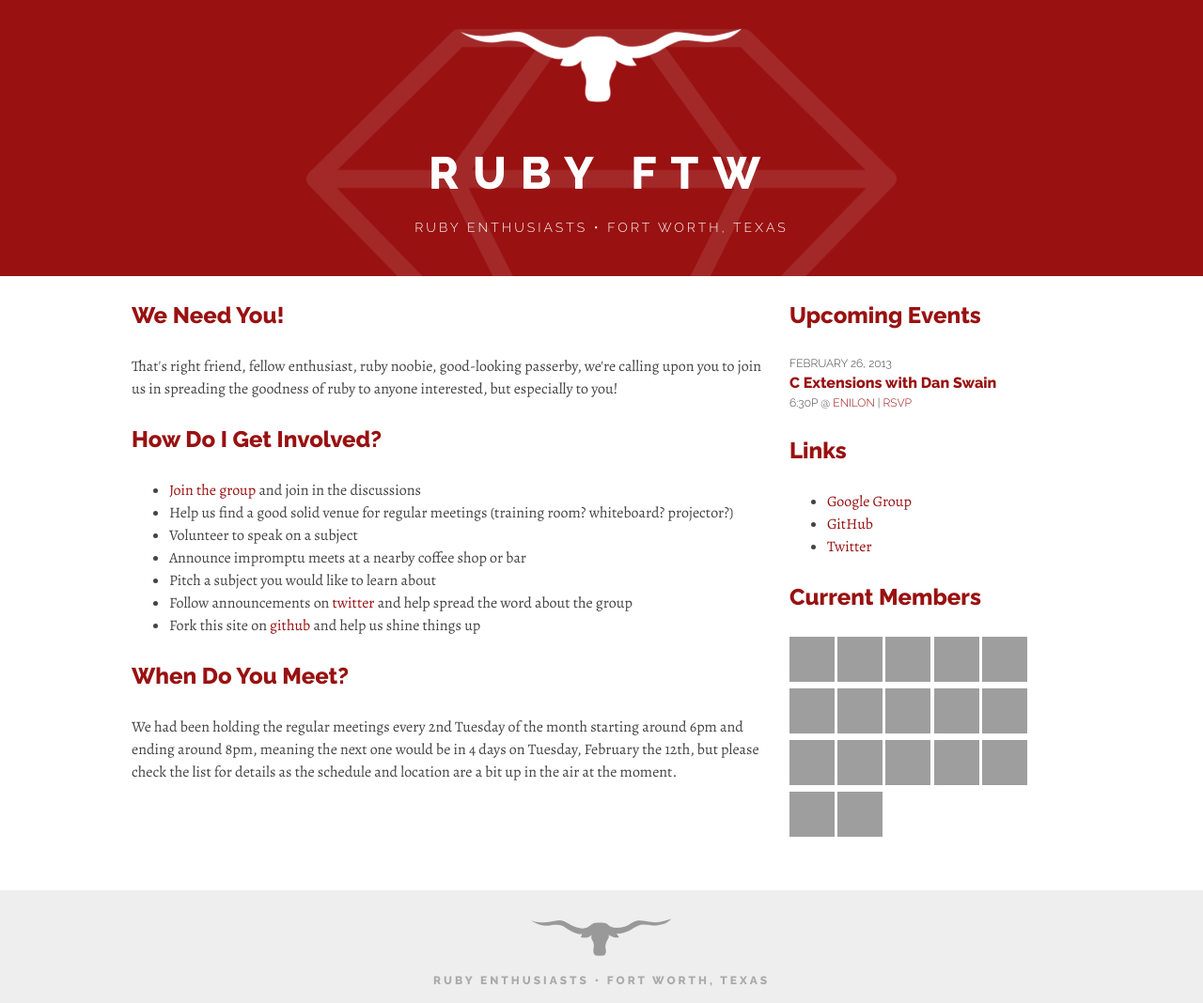
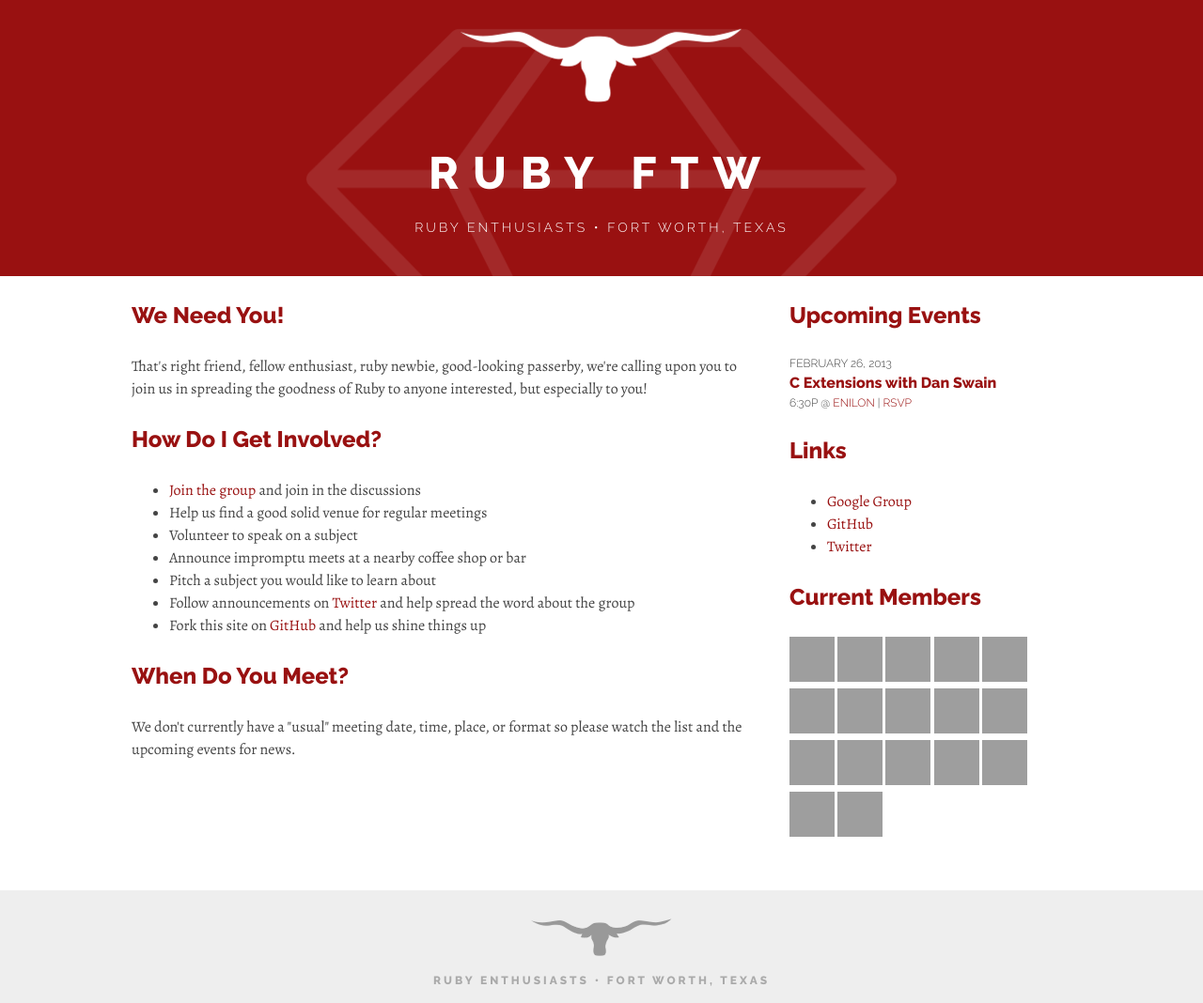
Before and after one commit to rubyftw/rubyftw.github.io, a Jekyll site: the page built from index.html, in a window 1280 px wide, cut to the strip 0-1068 px from the top of the page. Shown: the whole strip at 94% size. Built offline with Jekyll 4.4.1, drawn with Linux system fonts in a browser that asks for light colours; grey boxes are pictures that could not be loaded.

Commit message:
Fix up some of the content

```diff
--- a/index.html
+++ b/index.html
@@ -2,18 +2,21 @@
 layout: default
 ---
 <h3>We Need You!</h3>
-<p>That's right friend, fellow enthusiast, ruby noobie, good-looking passerby, we're calling upon you to join us in spreading the goodness of ruby to anyone interested, but especially to you!</p>
+<p>That's right friend, fellow enthusiast, ruby newbie, good-looking passerby, we're calling upon
+  you to join us in spreading the goodness of Ruby to anyone interested, but especially to you!</p>
 
 <h3>How Do I Get Involved?</h3>
 <ul>
   <li><a href="http://groups.google.com/group/rubyftw">Join the group</a> and join in the discussions</li>
-  <li>Help us find a good solid venue for regular meetings <span class="small">(training room? whiteboard? projector?)</span></li>
+  <li>Help us find a good solid venue for regular meetings</li>
   <li>Volunteer to speak on a subject</li>
   <li>Announce impromptu meets at a nearby coffee shop or bar</li>
   <li>Pitch a subject you would like to learn about</li>
-  <li>Follow announcements on <a href="http://twitter.com/rubyftw">twitter</a> and help spread the word about the group</li>
-  <li>Fork this site on <a href="https://github.com/rubyftw">github</a> and help us shine things up</li>
+  <li>Follow announcements on <a href="http://twitter.com/rubyftw">Twitter</a> and help spread the
+    word about the group</li>
+  <li>Fork this site on <a href="https://github.com/rubyftw">GitHub</a> and help us shine things up</li>
 </ul>
 
 <h3>When Do You Meet?</h3>
-<p>We had been holding the regular meetings every 2nd Tuesday of the month starting around 6pm and ending around 8pm, meaning the next one would be in 4 days on Tuesday, February the 12th, but please check the list for details as the schedule and location are a bit up in the air at the moment.</p>
+<p>We don't currently have a "usual" meeting date, time, place, or format so please watch the list
+  and the upcoming events for news.</p>
```
